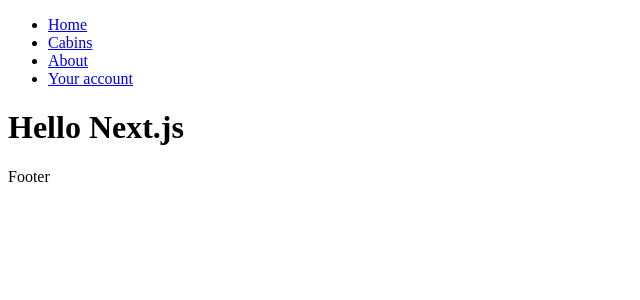
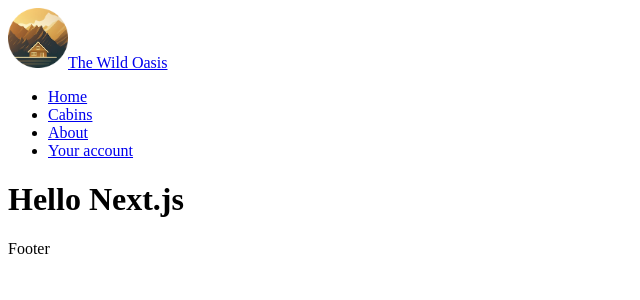
Before and after one commit to biancavlz/book-inn, a Next.js app: page / in a window 1280 px wide. Shown: the top 300 px of the page, without its empty margins (0-640 px from the left). Built offline with nearby package versions, Linux system fonts and the light colour scheme.

Commit message:
Add Logo component and apply it to layout

```diff
--- /dev/null
+++ b/app/components/Logo.js
@@ -0,0 +1,12 @@
+function Logo() {
+  return (
+    <a href="/" className="flex items-center gap-4 z-10">
+      <img src="/logo.png" height="60" width="60" alt="Book Inn logo" />
+      <span className="text-xl font-semibold text-primary-100">
+        The Wild Oasis
+      </span>
+    </a>
+  );
+}
+
+export default Logo;
--- a/app/layout.js
+++ b/app/layout.js
@@ -1,3 +1,4 @@
+import Logo from "./components/Logo";
 import Navigation from "./components/Navigation";
 
 export const metadata = { title: "Book Inn" };
@@ -6,6 +7,9 @@
   return (
     <html lang="en">
       <body>
+        <header>
+          <Logo />
+        </header>
         <Navigation />
         <main>{children}</main>
         <footer>Footer</footer>
```
Also changed, not shown: public/logo.png (added).
